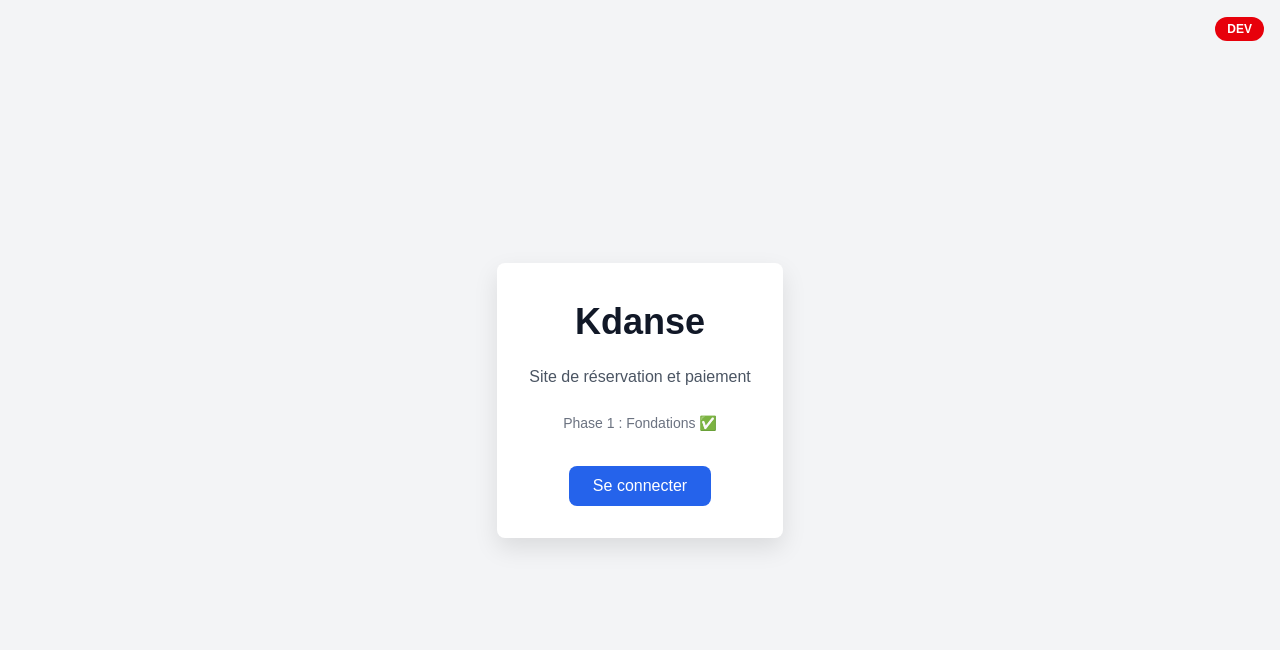
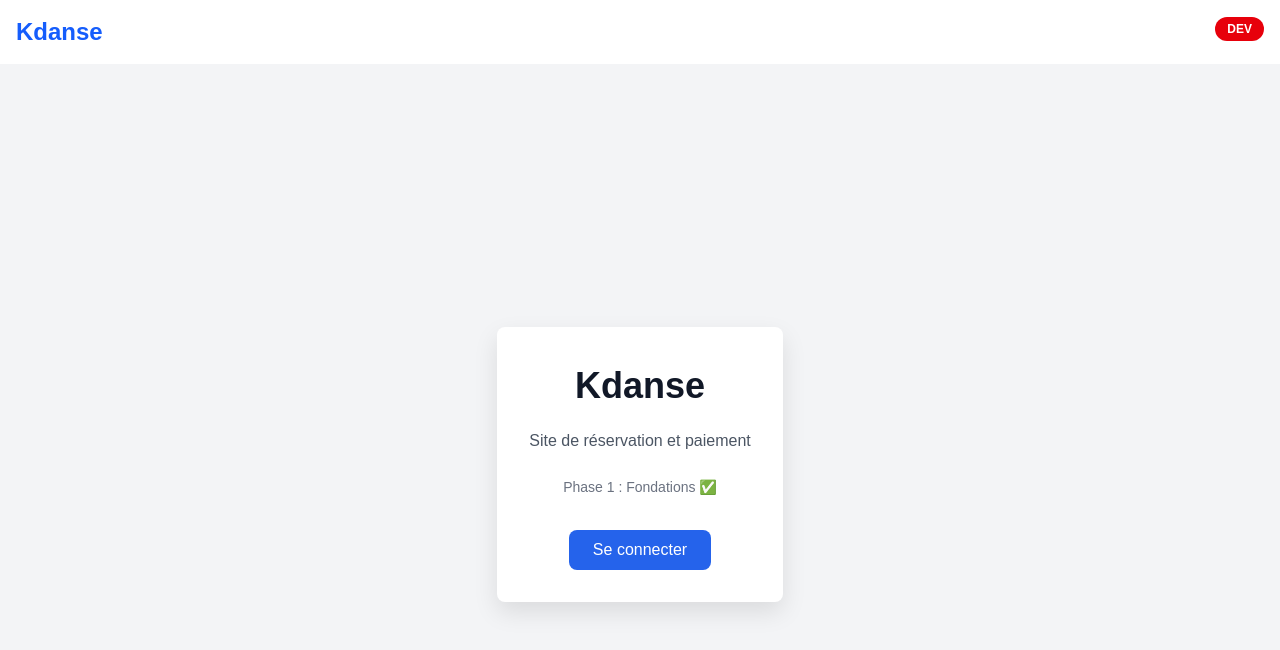
Before and after one commit to christophetarillon-cdv/kdanse-web, a Next.js app: page / in a window 1280 px wide. Shown: the top 650 px of the page. Built offline with nearby package versions, Linux system fonts and the light colour scheme; no server answers; the database is empty.

Commit message:
Add Header component to root layout
Display menu in header automatically on all pages.
Loads menu from site config settings.

Co-Authored-By: Claude Haiku 4.5 <noreply@anthropic.com>

```diff
--- a/app/layout.tsx
+++ b/app/layout.tsx
@@ -2,6 +2,7 @@ import type { Metadata } from "next";
 import { Geist, Geist_Mono } from "next/font/google";
 import { AuthProvider } from "@/contexts/AuthContext";
 import { EnvironmentBadge } from "@/components/EnvironmentBadge";
+import Header from "@/components/Header";
 import "./globals.css";
 
 const geistSans = Geist({
@@ -30,7 +31,10 @@ export default function RootLayout({ children }: LayoutProps<"/">) {
       <body className="min-h-full flex flex-col">
         <EnvironmentBadge />
         <AuthProvider>
-          {children}
+          <Header />
+          <main className="flex-1">
+            {children}
+          </main>
         </AuthProvider>
       </body>
     </html>
```
Also changed, not shown: 1 other file (tests, documents, lock files or other folders).
